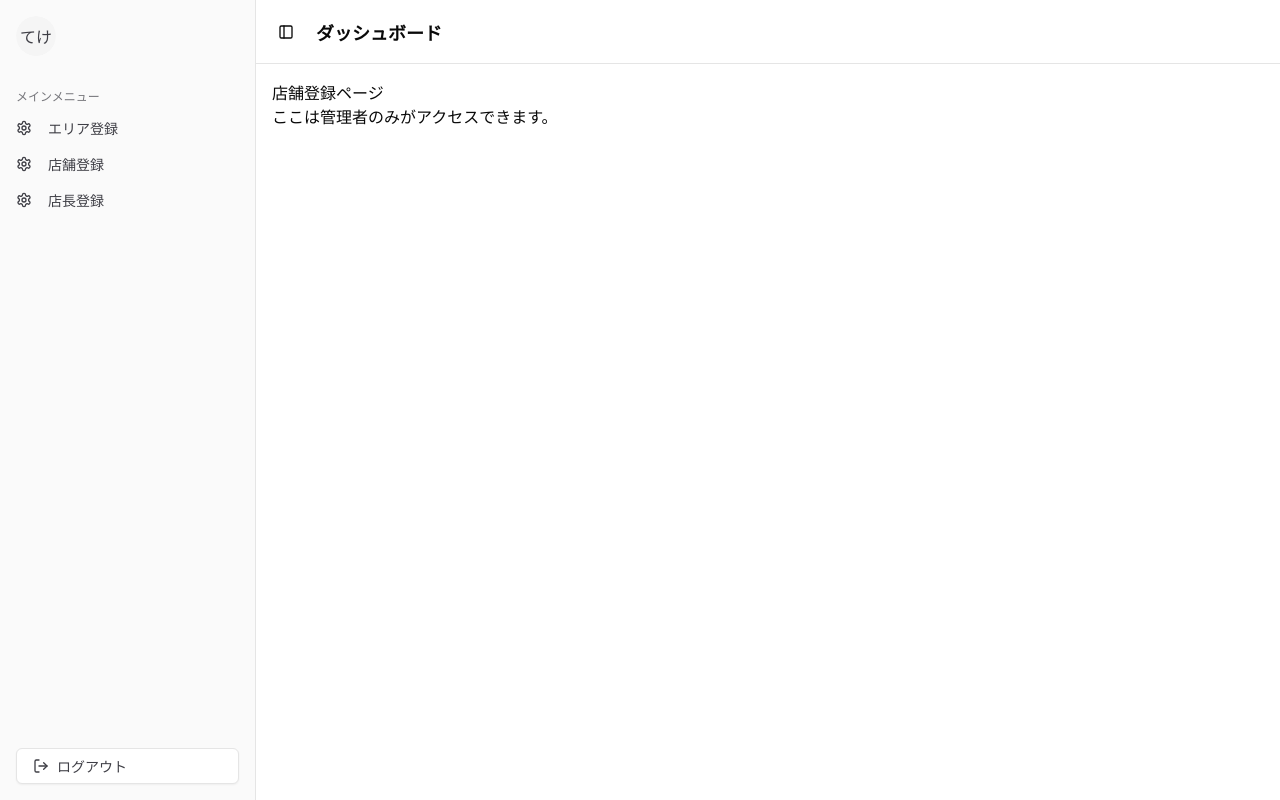
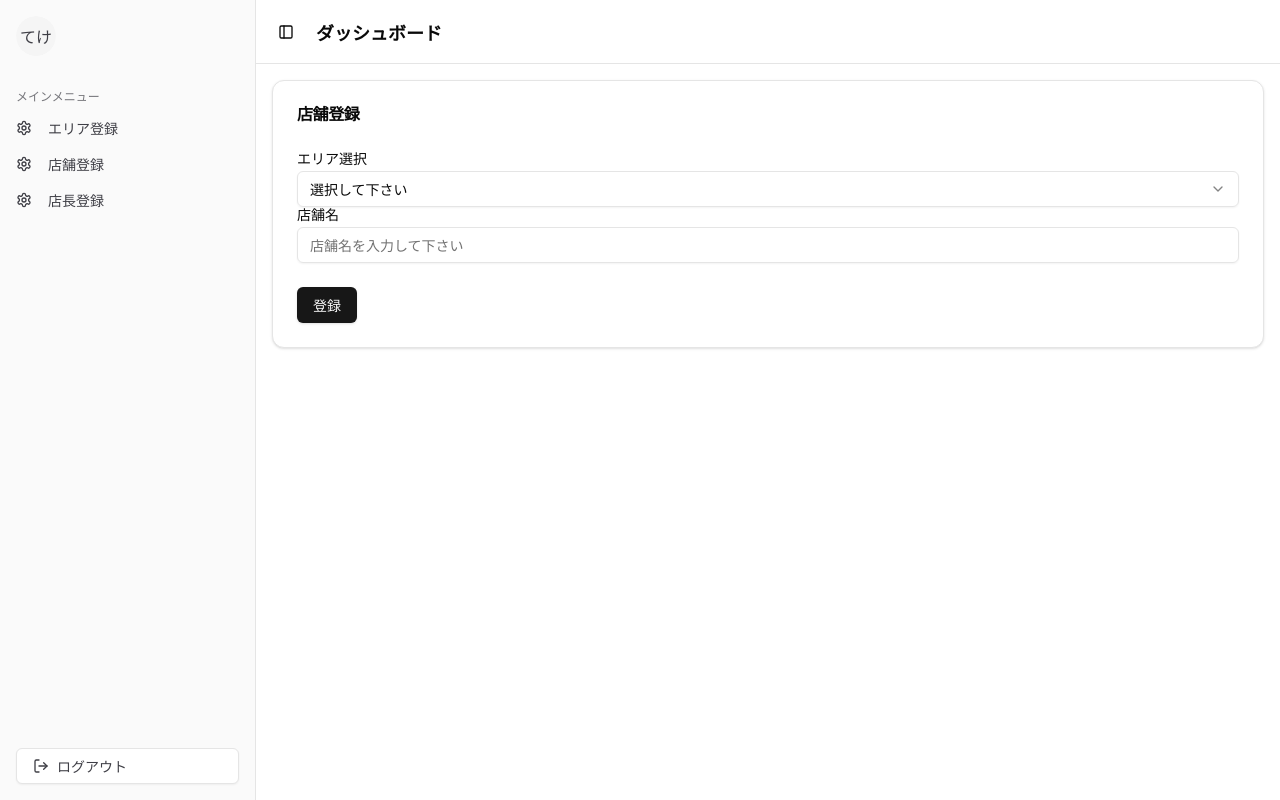
Before and after one commit to haruki1227041209/shifru, a Next.js app in the folder frontend/: page /admin/store in a window 1280 px wide. Built offline with nearby package versions, Linux system fonts and the light colour scheme; no server answers.

Commit message:
エリア店舗UI呼び出し

```diff
--- a/frontend/src/app/admin/area/page.jsx
+++ b/frontend/src/app/admin/area/page.jsx
@@ -1,16 +1,12 @@
 "use client";
 
+import RegisterAreaStore from "@/components/register/RegisterAreaStore";
 import useAuthorization from "@/hooks/useAuthorization";
 
 const AdminAreaPage = () => {
   useAuthorization("admin");
 
-  return (
-    <div>
-      <h1>エリア登録ページ</h1>
-      <p>ここは管理者のみがアクセスできます。</p>
-    </div>
-  );
+  return <RegisterAreaStore title={"エリア"} />;
 };
 
 export default AdminAreaPage;
--- a/frontend/src/app/admin/store/page.jsx
+++ b/frontend/src/app/admin/store/page.jsx
@@ -1,16 +1,12 @@
 "use client";
 
+import RegisterAreaStore from "@/components/register/RegisterAreaStore";
 import useAuthorization from "@/hooks/useAuthorization";
 
 const AdminStorePage = () => {
   useAuthorization("admin");
 
-  return (
-    <div>
-      <h1>店舗登録ページ</h1>
-      <p>ここは管理者のみがアクセスできます。</p>
-    </div>
-  );
+  return <RegisterAreaStore title={"店舗"} />;
 };
 
 export default AdminStorePage;
```
